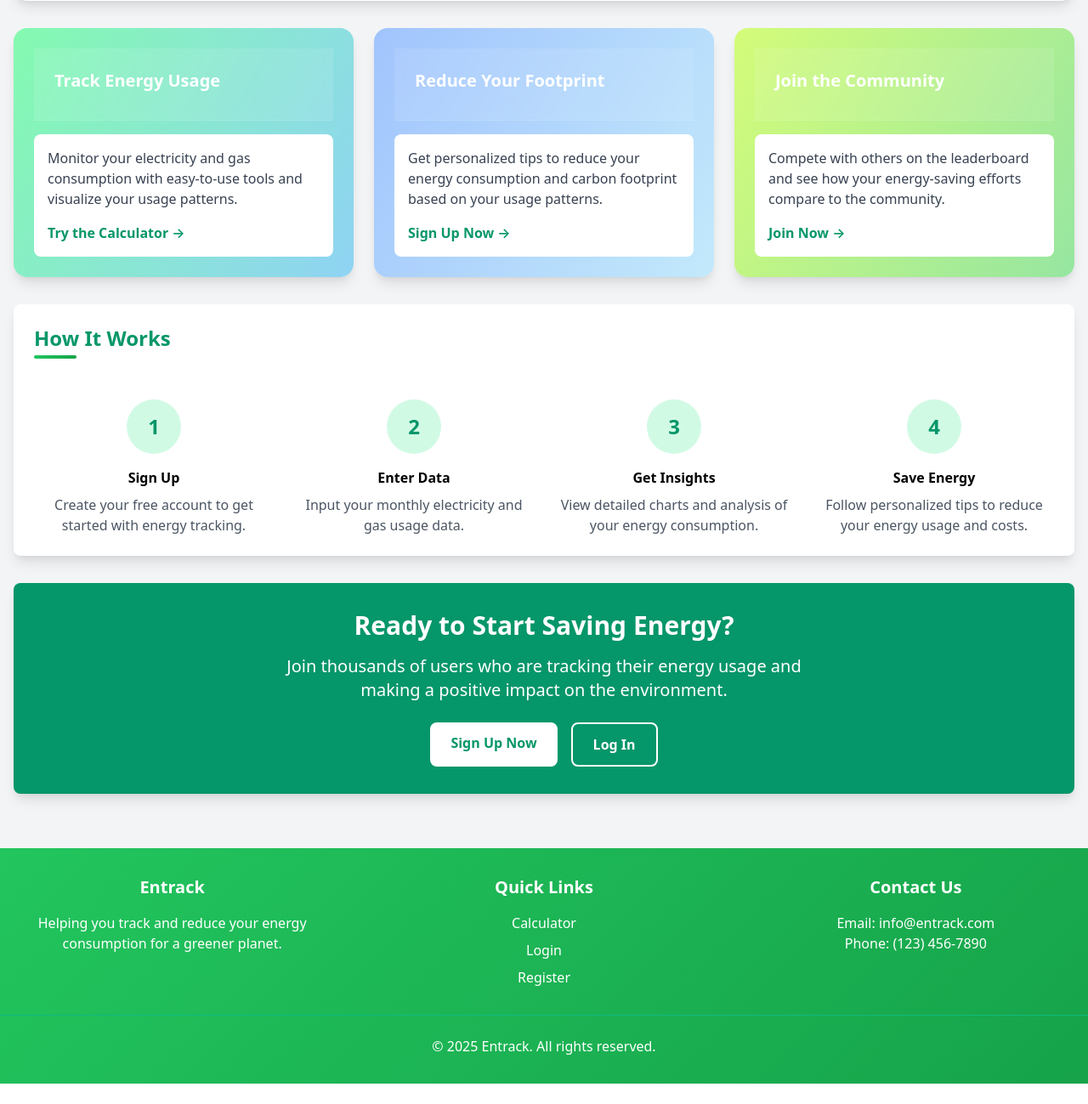
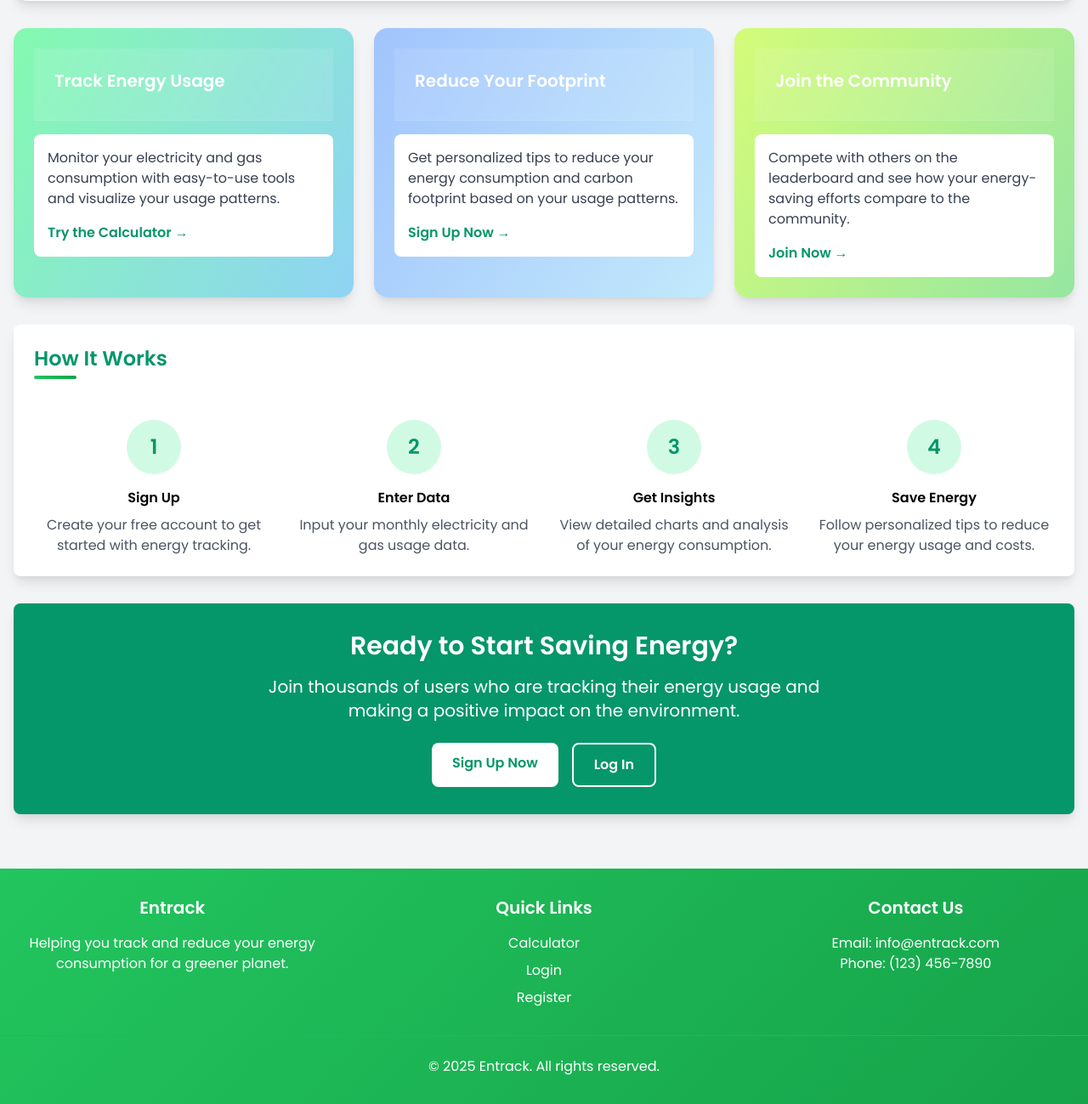
Before and after one commit to arceuzvx/EnTrack, a Django app: page / in a window 1280 px wide. Shown: the part 585-1884 px from the top of the page at 85% size. Before the commit the page ends 1860 px from the top, so only its background shows below. Run offline with Django 4.2, Linux system fonts and the light colour scheme; parts of the project's set-up code (start-up, migrations or seed data) failed here and were passed over; some libraries are stand-ins or nearby versions.

Commit message:
Update styles.css

```diff
--- a/static/css/styles.css
+++ b/static/css/styles.css
@@ -1,3 +1,9 @@
+@import url('https://fonts.googleapis.com/css2?family=Poppins:wght@300;400;600&display=swap');
+
+body {
+    font-family: 'Poppins', sans-serif;
+}
+
 .primary-gradient {
     background: linear-gradient(135deg, #22c55e 0%, #16a34a 100%);
 }
```
